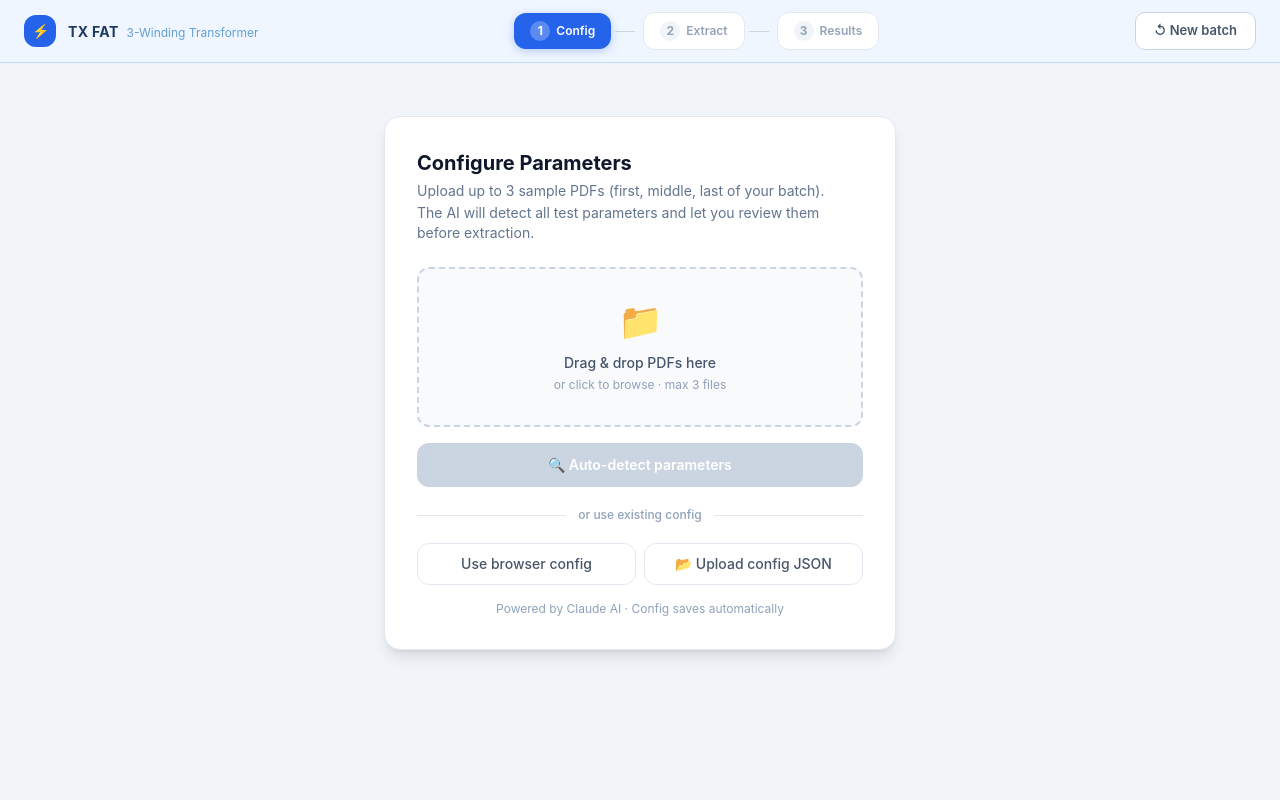
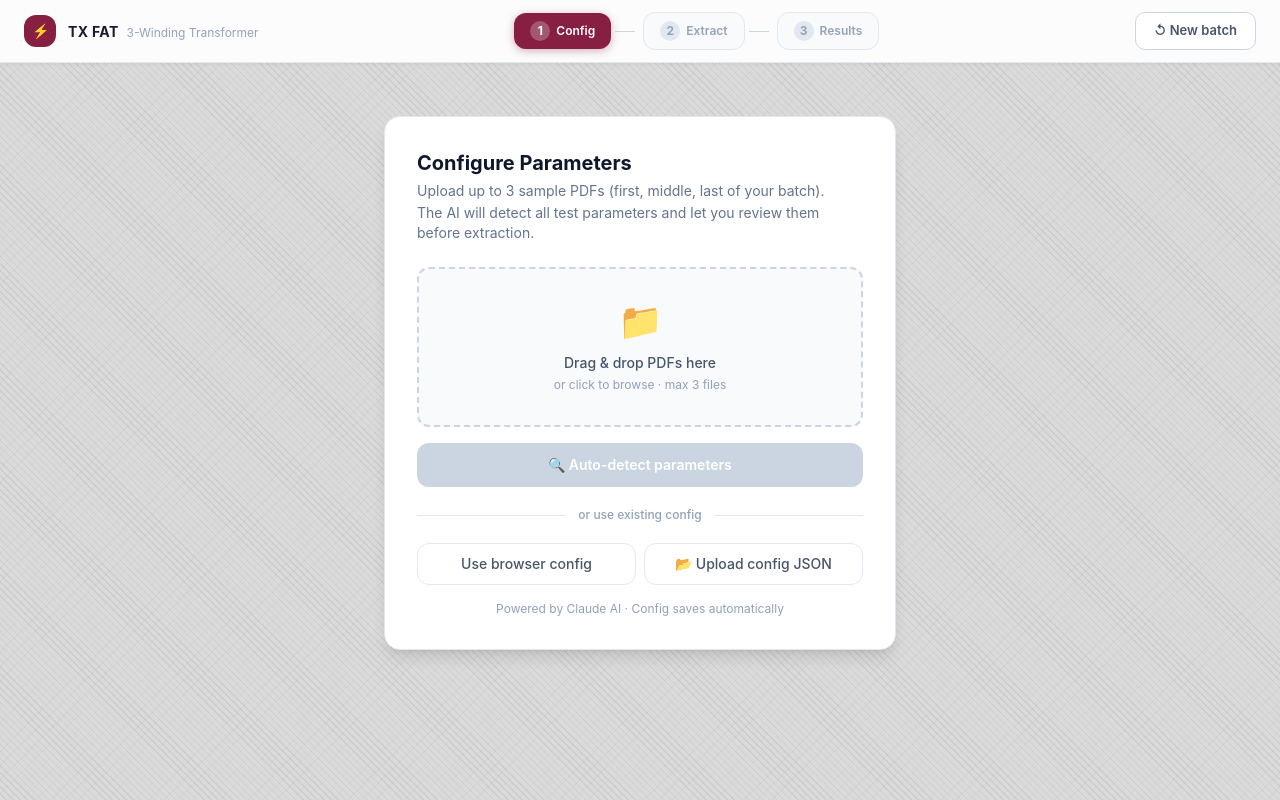
Before and after one commit to Rush2088/Trasnformer_FAT_Results, a React (Vite) app: page / in a window 1280 px wide. Built offline with nearby package versions, Linux system fonts and the light colour scheme.

Commit message:
Diagonal textile stripe background; CPP maroon (#861F41) nav buttons

```diff
--- a/src/App.jsx
+++ b/src/App.jsx
@@ -65,7 +65,18 @@ export default function App() {
   const handleQAConfirmed = (data) => { confirmExtract(data); setQaData(null) }
 
   return (
-    <div className="min-h-screen" style={{ background: '#F1F5F9' }}>
+    <div className="min-h-screen" style={{
+        backgroundColor: '#DADADA',
+        backgroundImage: `repeating-linear-gradient(
+          45deg,
+          transparent 0px, transparent 4px,
+          rgba(0,0,0,0.06) 4px, rgba(0,0,0,0.06) 5px
+        ), repeating-linear-gradient(
+          -45deg,
+          transparent 0px, transparent 9px,
+          rgba(0,0,0,0.025) 9px, rgba(0,0,0,0.025) 10px
+        )`
+      }}>
       <TopBar step={step} onReset={reset} />
 
       <main className="pb-12">
--- a/src/components/Layout/TopBar.jsx
+++ b/src/components/Layout/TopBar.jsx
@@ -10,15 +10,15 @@ export default function TopBar({ step, onReset }) {
 
   return (
     <header className="no-print sticky top-0 z-50 flex items-center justify-between px-6 py-3"
-      style={{ background: '#EFF6FF', borderBottom: '1px solid #BFDBFE' }}>
+      style={{ background: 'rgba(255,255,255,0.92)', backdropFilter: 'blur(8px)', borderBottom: '1px solid #E2E8F0', boxShadow: '0 1px 4px rgba(0,0,0,0.06)' }}>
 
       {/* Brand */}
       <div className="flex items-center gap-3">
         <div className="w-8 h-8 rounded-xl flex items-center justify-center text-sm font-bold text-white"
-          style={{ background: '#2563EB' }}>⚡</div>
+          style={{ background: '#861F41' }}>⚡</div>
         <div>
-          <span className="font-bold text-sm tracking-wide" style={{ color: '#1E3A5F' }}>TX FAT</span>
-          <span className="text-xs ml-2 hidden sm:inline" style={{ color: '#64A0D4' }}>
+          <span className="font-bold text-sm tracking-wide" style={{ color: '#1A1A2E' }}>TX FAT</span>
+          <span className="text-xs ml-2 hidden sm:inline" style={{ color: '#94A3B8' }}>
             3-Winding Transformer
           </span>
         </div>
@@ -30,18 +30,18 @@ export default function TopBar({ step, onReset }) {
           <div key={i} className="flex items-center">
             <div className="flex items-center gap-1.5 px-4 py-2 rounded-xl text-xs font-semibold transition-all"
               style={i === step
-                ? { background: '#2563EB', color: 'white', boxShadow: '0 2px 8px rgba(37,99,235,0.3)' }
+                ? { background: '#861F41', color: 'white', boxShadow: '0 2px 8px rgba(134,31,65,0.35)' }
                 : i < step
-                  ? { background: '#DCFCE7', color: '#15803D', border: '1px solid #86EFAC' }
-                  : { background: 'white', color: '#94A3B8', border: '1px solid #E2E8F0' }}>
+                  ? { background: '#FCE7EF', color: '#861F41', border: '1px solid #F9A8C4' }
+                  : { background: '#F8FAFC', color: '#94A3B8', border: '1px solid #E2E8F0' }}>
               <span className="w-5 h-5 rounded-full flex items-center justify-center text-xs font-bold"
-                style={{ background: i === step ? 'rgba(255,255,255,0.25)' : i < step ? '#86EFAC' : '#F1F5F9', color: i === step ? 'white' : i < step ? '#15803D' : '#94A3B8' }}>
+                style={{ background: i === step ? 'rgba(255,255,255,0.25)' : i < step ? '#F9A8C4' : '#E2E8F0', color: i === step ? 'white' : i < step ? '#861F41' : '#94A3B8' }}>
                 {i < step ? '✓' : i + 1}
               </span>
               {label}
             </div>
             {i < 2 && (
-              <div className="w-5 h-px mx-1" style={{ background: i < step ? '#86EFAC' : '#CBD5E1' }} />
+              <div className="w-5 h-px mx-1" style={{ background: i < step ? '#F9A8C4' : '#CBD5E1' }} />
             )}
           </div>
         ))}
```
